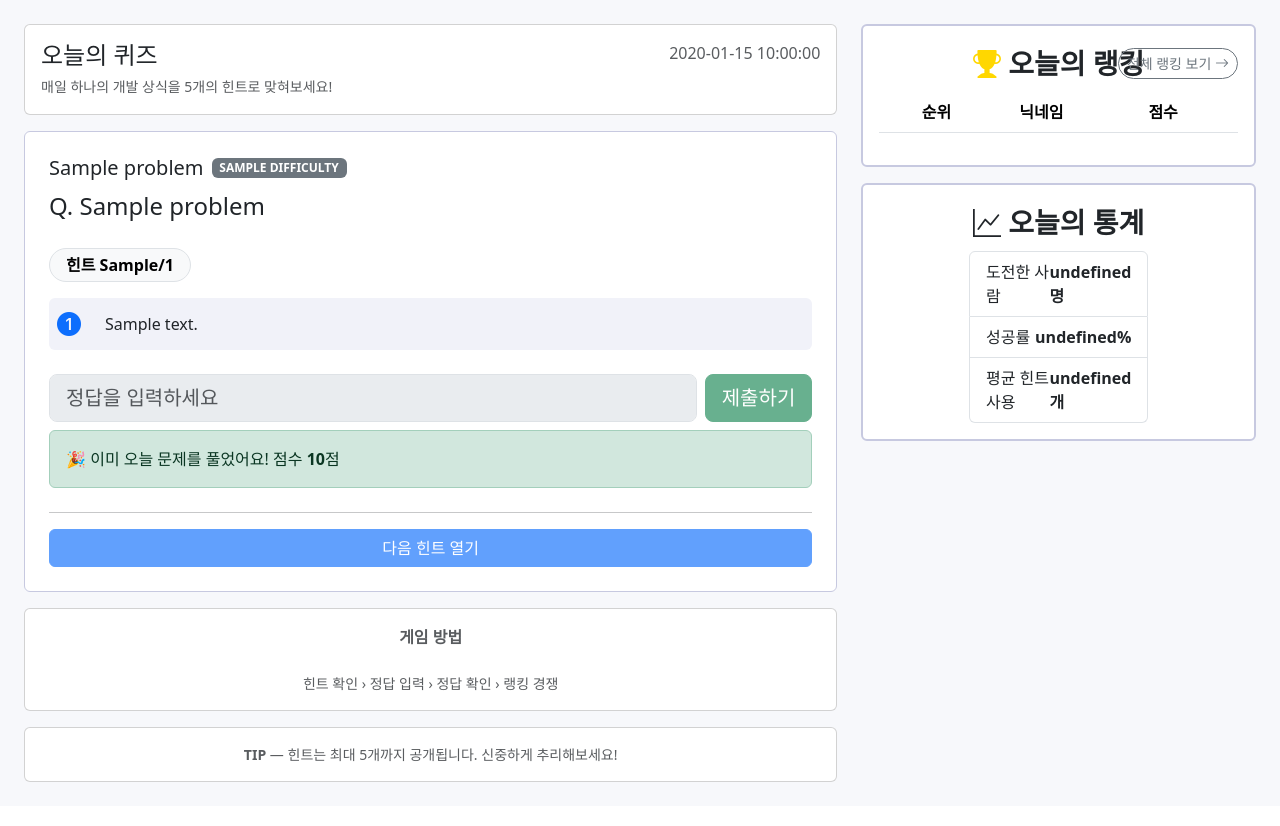
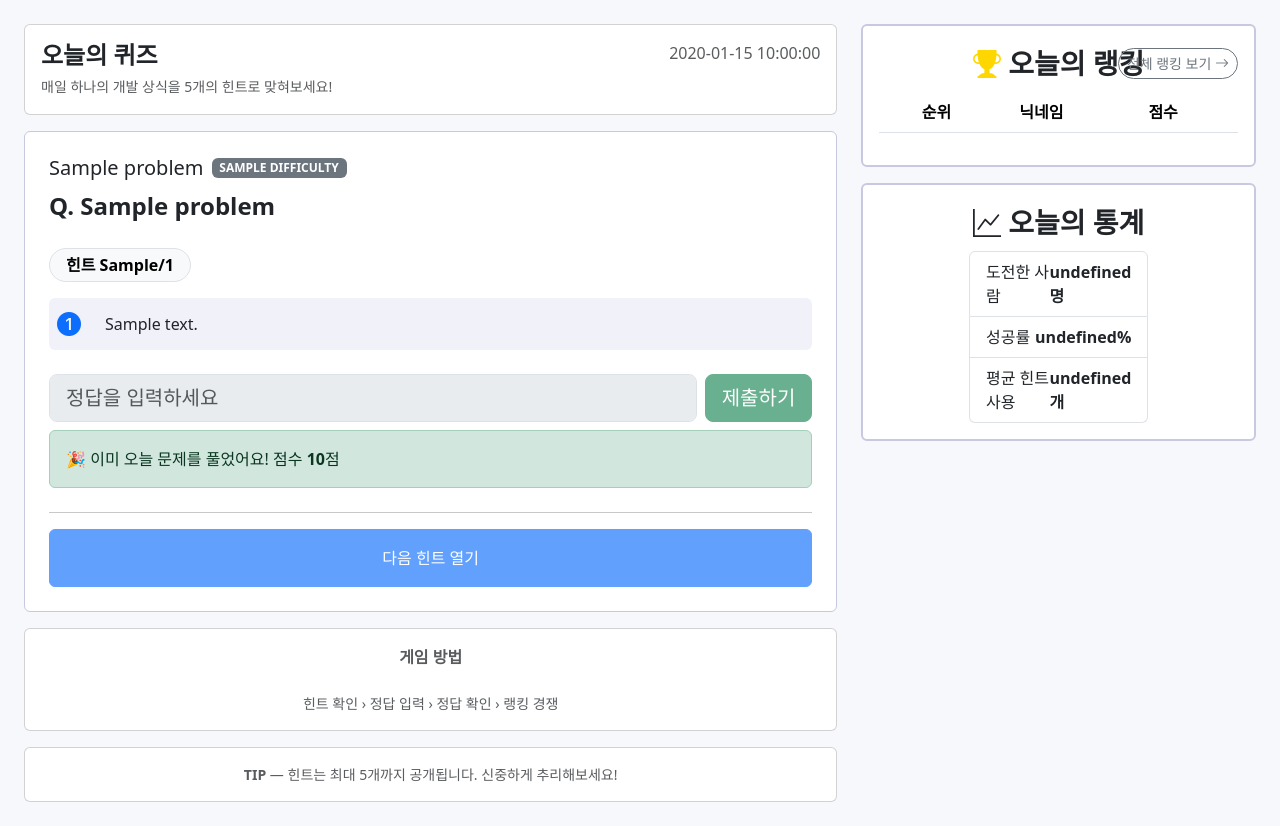
Before and after one commit to seo-dongyeon/DailyDrop, a Flask app: template templates/quiz/today.html in a window 1280 px wide. Shown: the part 64-890 px from the top of the page. Before the commit the page ends 846 px from the top, so only its background shows below. Run offline with Flask 3, Linux system fonts and the light colour scheme; the template is opened without the code that fills it: most values are stand-ins (such as "Sample title", 1, 10 or a date in 2020); lists and menus that the app fills with data are empty.

Commit message:
design: 힌트 제목 bold

```diff
--- a/templates/quiz/today.html
+++ b/templates/quiz/today.html
@@ -8,7 +8,7 @@
     <div class="card p-3 mb-3">
       <div class="d-flex justify-content-between align-items-start">
         <div>
-          <h4 class="mb-1">오늘의 퀴즈</h4>
+          <h4 class="mb-1 fw-bold">오늘의 퀴즈</h4>
           <small class="text-muted">매일 하나의 개발 상식을 5개의 힌트로 맞혀보세요!</small>
         </div>
         <span class="text-muted">{{ date }}</span>
@@ -23,7 +23,7 @@
           <h5 class="mb-0">{{ problem.title }}</h5>
           <span class="badge text-bg-secondary text-uppercase">{{ problem.difficulty }}</span>
         </div>
-        <p class="fs-4 mb-0">Q. {{ problem.question }}</p>
+        <p class="fs-4 mb-0 fw-bold">Q. {{ problem.question }}</p>
       </div>
       {% endif %}
 
@@ -56,7 +56,7 @@
         {% endif %}
       </div>
       <hr>
-      <button id="hint-btn" class="btn btn-primary w-100">다음 힌트 열기</button>
+      <button id="hint-btn" class="btn btn-primary w-100 p-3">다음 힌트 열기</button>
     </div>
 
     <div class="card p-3 mb-3 text-center text-muted">
```
